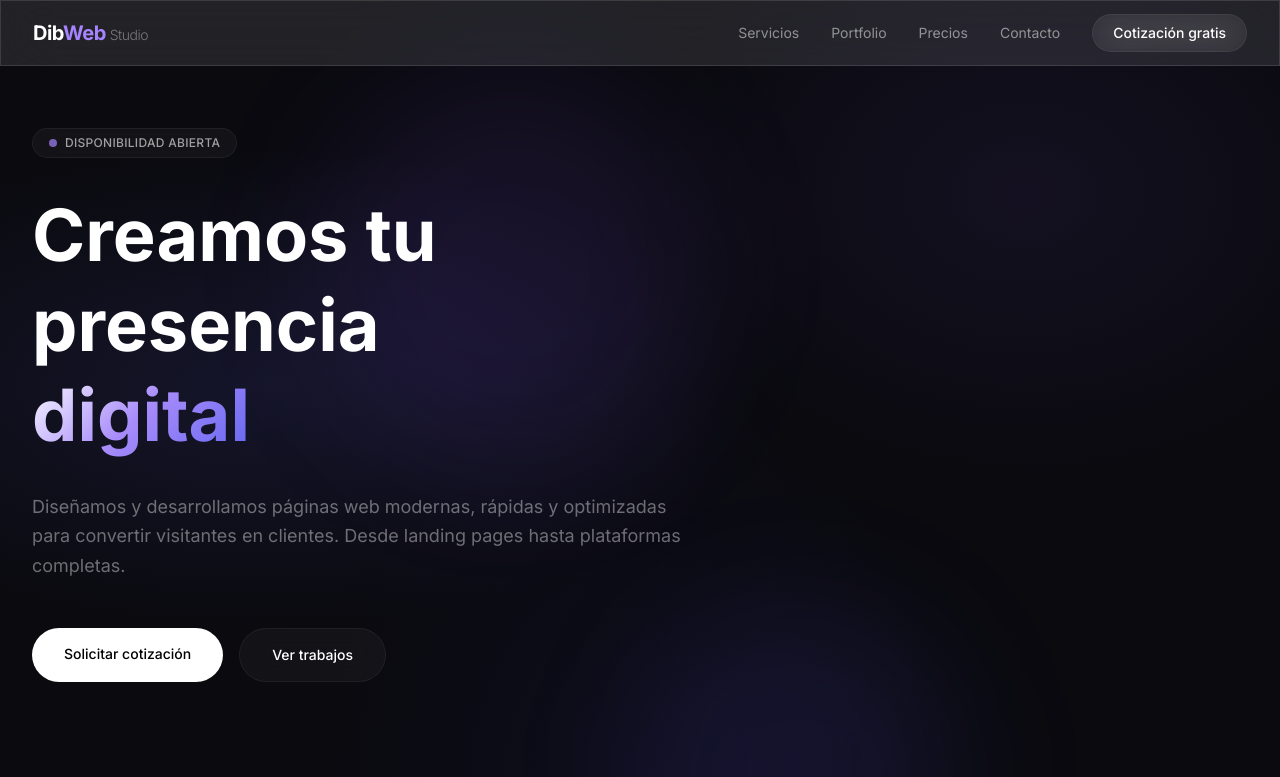
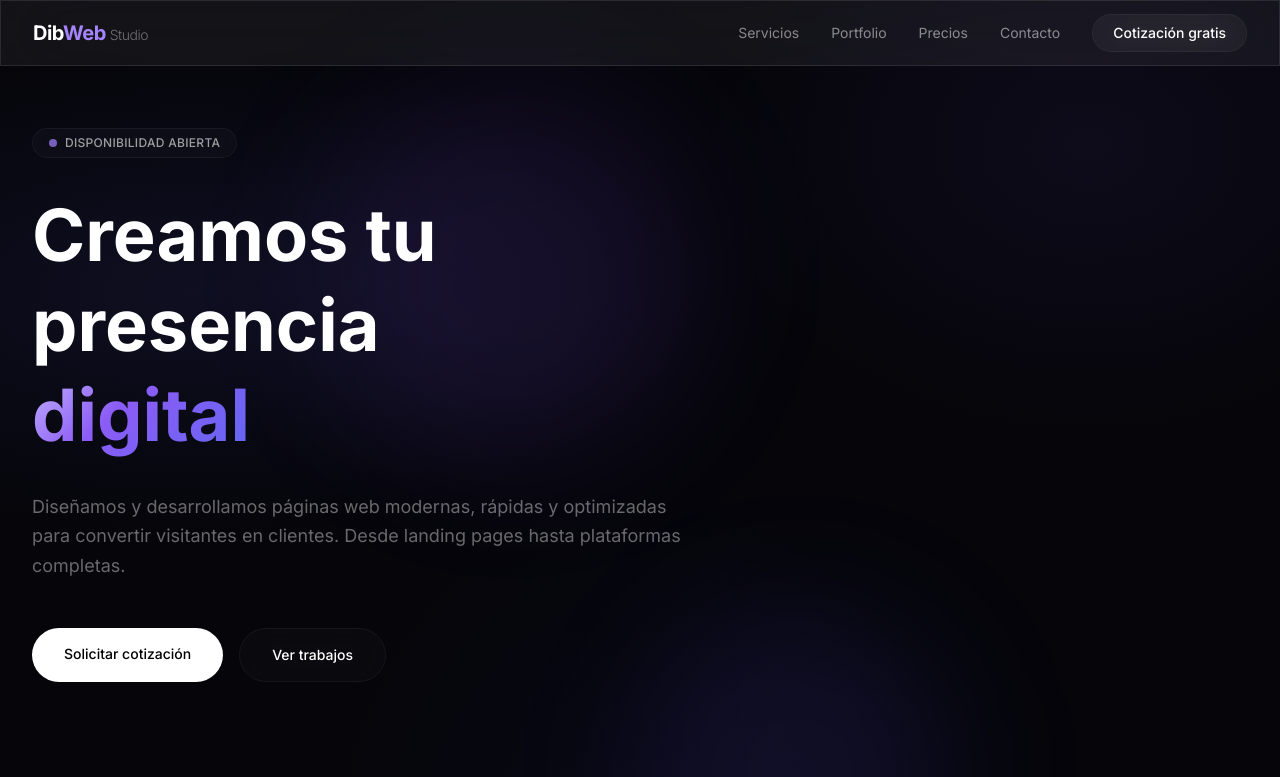
Before and after one commit to dibwebstudio/dibweb, a Next.js app: page / in a window 1280 px wide. Shown: the top 777 px of the page. Built offline with nearby package versions, Linux system fonts and the light colour scheme.

Commit message:
Upgrade glassmorphism: premium dark theme, animated effects

```diff
--- a/src/app/globals.css
+++ b/src/app/globals.css
@@ -1,7 +1,7 @@
 @import "tailwindcss";
 
 :root {
-  --background: #0a0a0f;
+  --background: #05050a;
   --foreground: #f0f0f5;
 }
 
@@ -19,60 +19,101 @@ body {
   background: var(--background);
   color: var(--foreground);
   font-family: var(--font-sans), system-ui, sans-serif;
+  overflow-x: hidden;
 }
 
 .glass {
-  background: rgba(255, 255, 255, 0.05);
-  backdrop-filter: blur(20px);
-  -webkit-backdrop-filter: blur(20px);
-  border: 1px solid rgba(255, 255, 255, 0.08);
+  background: rgba(255, 255, 255, 0.03);
+  backdrop-filter: blur(24px);
+  -webkit-backdrop-filter: blur(24px);
+  border: 1px solid rgba(255, 255, 255, 0.06);
 }
 
 .glass-strong {
-  background: rgba(255, 255, 255, 0.1);
-  backdrop-filter: blur(30px);
-  -webkit-backdrop-filter: blur(30px);
-  border: 1px solid rgba(255, 255, 255, 0.12);
+  background: rgba(255, 255, 255, 0.06);
+  backdrop-filter: blur(40px);
+  -webkit-backdrop-filter: blur(40px);
+  border: 1px solid rgba(255, 255, 255, 0.1);
 }
 
 .glass-card {
-  background: rgba(255, 255, 255, 0.04);
-  backdrop-filter: blur(16px);
-  -webkit-backdrop-filter: blur(16px);
-  border: 1px solid rgba(255, 255, 255, 0.06);
+  background: rgba(255, 255, 255, 0.025);
+  backdrop-filter: blur(20px);
+  -webkit-backdrop-filter: blur(20px);
+  border: 1px solid rgba(255, 255, 255, 0.05);
+  transition: all 0.5s cubic-bezier(0.4, 0, 0.2, 1);
+}
+
+.glass-card:hover {
+  background: rgba(255, 255, 255, 0.05);
+  border-color: rgba(255, 255, 255, 0.1);
+  box-shadow: 0 8px 32px rgba(0, 0, 0, 0.3), inset 0 1px 0 rgba(255, 255, 255, 0.05);
 }
 
 .glow {
-  box-shadow: 0 0 60px rgba(99, 102, 241, 0.15), 0 0 120px rgba(99, 102, 241, 0.05);
+  box-shadow: 0 0 80px rgba(139, 92, 246, 0.12), 0 0 160px rgba(99, 102, 241, 0.04);
+}
+
+.glow-strong {
+  box-shadow: 0 0 40px rgba(139, 92, 246, 0.2), 0 0 80px rgba(99, 102, 241, 0.1), inset 0 1px 0 rgba(255, 255, 255, 0.08);
 }
 
 .gradient-text {
-  background: linear-gradient(135deg, #ffffff 0%, #a78bfa 50%, #6366f1 100%);
+  background: linear-gradient(135deg, #c4b5fd 0%, #8b5cf6 40%, #6366f1 100%);
   -webkit-background-clip: text;
   -webkit-text-fill-color: transparent;
   background-clip: text;
 }
 
-.gradient-border {
-  position: relative;
-}
-
-.gradient-border::before {
-  content: '';
-  position: absolute;
-  inset: 0;
-  border-radius: inherit;
-  padding: 1px;
-  background: linear-gradient(135deg, rgba(139, 92, 246, 0.3), rgba(99, 102, 241, 0.1), rgba(139, 92, 246, 0.3));
-  mask: linear-gradient(#fff 0 0) content-box, linear-gradient(#fff 0 0);
-  mask-composite: exclude;
-  -webkit-mask-composite: xor;
-  pointer-events: none;
+.gradient-text-white {
+  background: linear-gradient(135deg, #ffffff 0%, #e0d4ff 100%);
+  -webkit-background-clip: text;
+  -webkit-text-fill-color: transparent;
+  background-clip: text;
 }
 
 .mesh-gradient {
   background:
-    radial-gradient(ellipse 80% 50% at 20% 40%, rgba(99, 102, 241, 0.12) 0%, transparent 50%),
-    radial-gradient(ellipse 60% 60% at 80% 20%, rgba(139, 92, 246, 0.08) 0%, transparent 50%),
-    radial-gradient(ellipse 50% 80% at 50% 80%, rgba(79, 70, 229, 0.06) 0%, transparent 50%);
+    radial-gradient(ellipse 80% 50% at 15% 30%, rgba(99, 102, 241, 0.1) 0%, transparent 50%),
+    radial-gradient(ellipse 60% 60% at 85% 15%, rgba(139, 92, 246, 0.07) 0%, transparent 50%),
+    radial-gradient(ellipse 50% 80% at 50% 90%, rgba(79, 70, 229, 0.05) 0%, transparent 50%);
 }
+
+@keyframes float {
+  0%, 100% { transform: translateY(0) scale(1); }
+  50% { transform: translateY(-20px) scale(1.05); }
+}
+
+@keyframes pulse-slow {
+  0%, 100% { opacity: 0.4; }
+  50% { opacity: 0.7; }
+}
+
+@keyframes gradient-shift {
+  0% { background-position: 0% 50%; }
+  50% { background-position: 100% 50%; }
+  100% { background-position: 0% 50%; }
+}
+
+.animate-float {
+  animation: float 8s ease-in-out infinite;
+}
+
+.animate-float-delayed {
+  animation: float 10s ease-in-out infinite;
+  animation-delay: -3s;
+}
+
+.animate-pulse-slow {
+  animation: pulse-slow 4s ease-in-out infinite;
+}
+
+.animate-gradient {
+  background-size: 200% 200%;
+  animation: gradient-shift 8s ease infinite;
+}
+
+.divider-gradient {
+  height: 1px;
+  background: linear-gradient(90deg, transparent, rgba(139, 92, 246, 0.3), transparent);
+}
```
